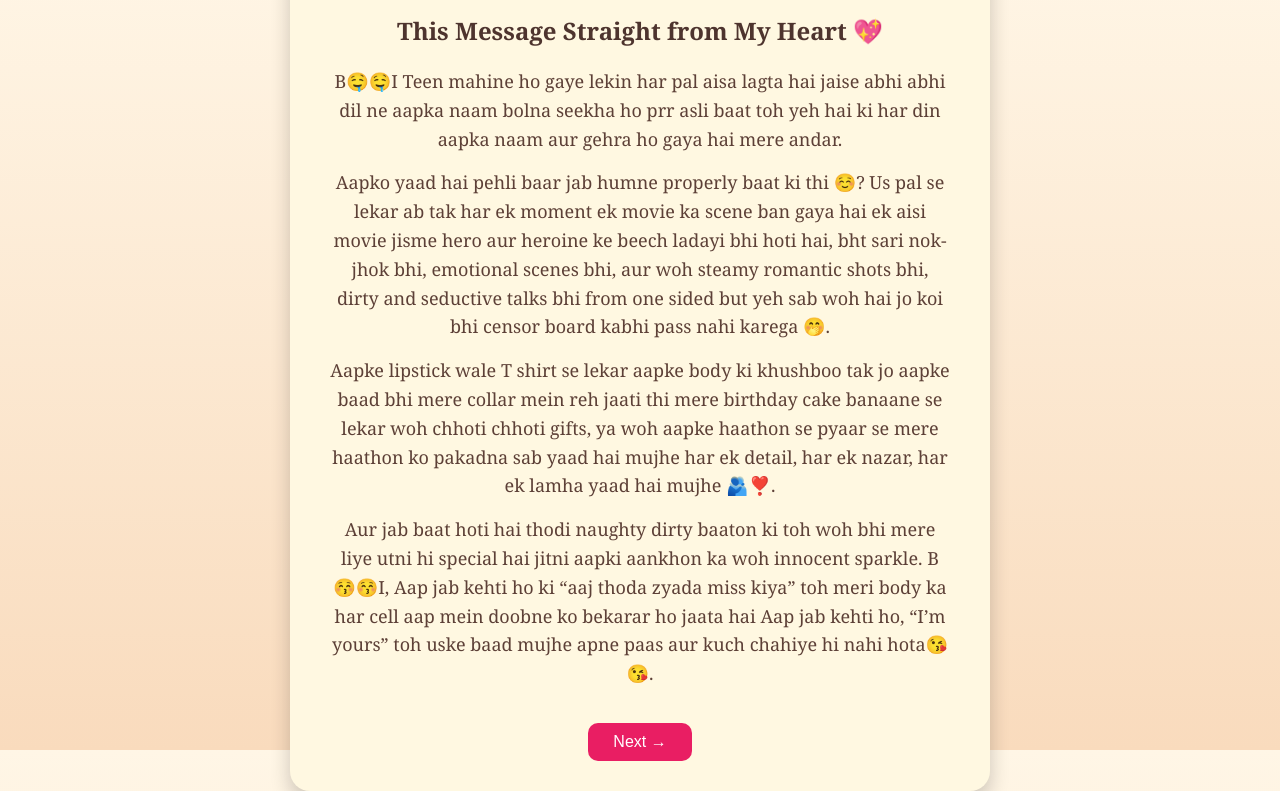
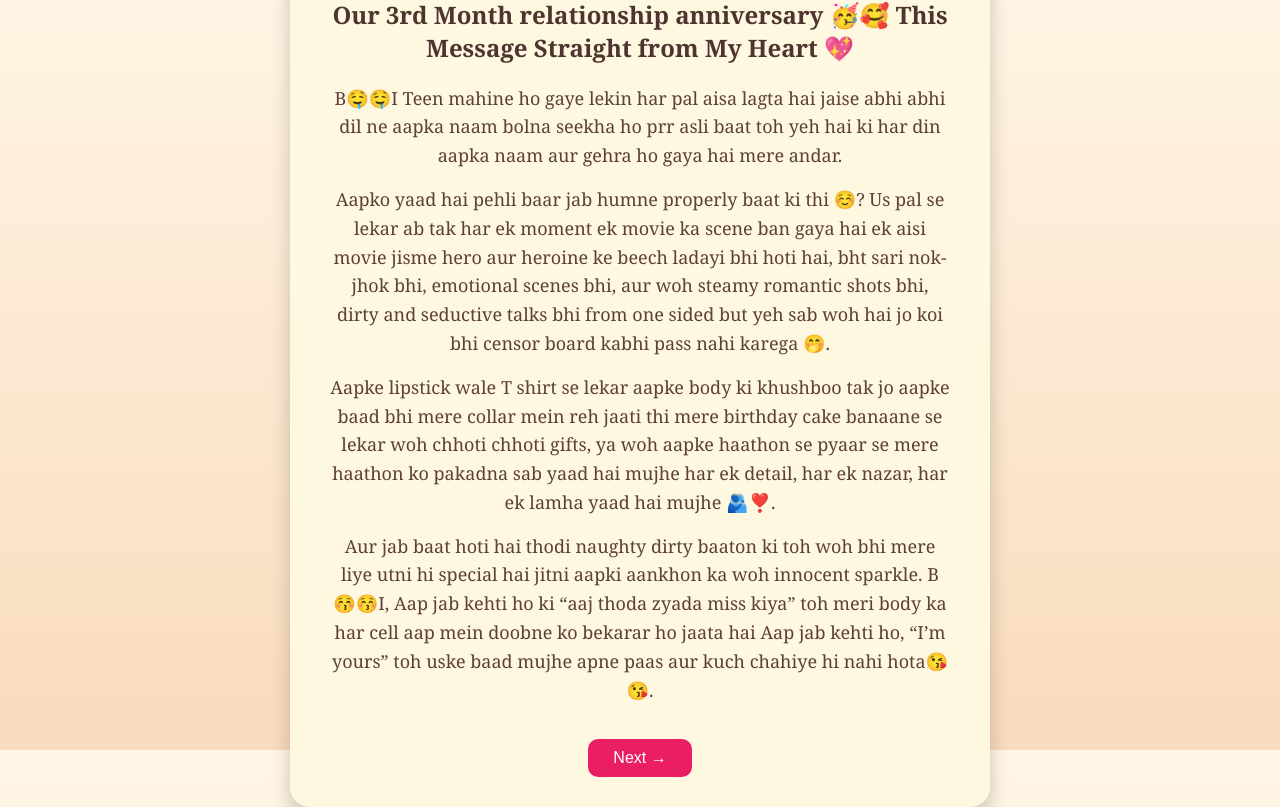
Before and after one commit to gaurangjain1507/Three-months-completed-, a plain HTML site: page index.html in a window 1280 px wide. Shown: the part 50-857 px from the top of the page. Drawn offline with Linux system fonts and the light colour scheme.

Commit message:
index.html

```diff
--- a/index.html
+++ b/index.html
@@ -81,7 +81,9 @@
   <div class="container">
     <div class="page active" id="page1">
       <div class="heart">❤️</div>
-      <h2>This Message Straight from My Heart 💖</h2>
+      <h2>Our 3rd Month relationship anniversary 🥳🥰
+
+        This Message Straight from My Heart 💖</h2>
       <p>B🤤🤤I
       Teen mahine ho gaye lekin har pal aisa lagta hai jaise abhi abhi dil ne aapka naam bolna seekha ho prr
       asli baat toh yeh hai ki har din aapka naam aur gehra ho gaya hai mere andar.</p>
```
